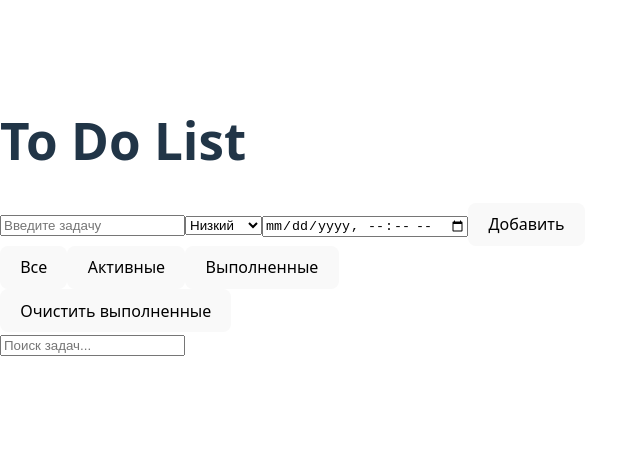
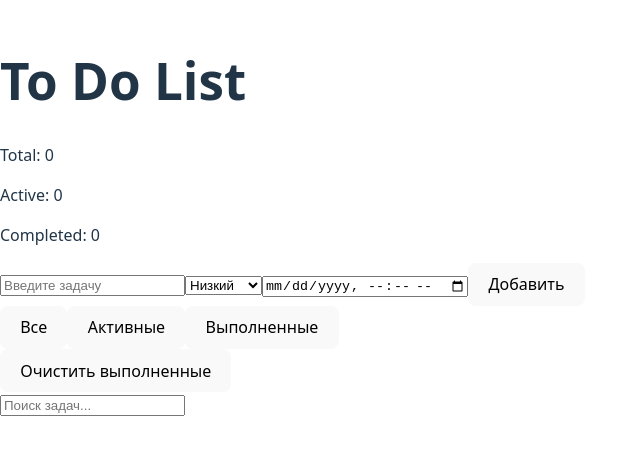
Before and after one commit to glovas96/to-do-list, a React (Vite) app: page / in a window 1280 px wide. Shown: the part 175-630 px from the top of the page, without its empty margins (0-640 px from the left). Built offline with nearby package versions, Linux system fonts and the light colour scheme.

Commit message:
Add task counters

```diff
--- a/src/App.jsx
+++ b/src/App.jsx
@@ -24,6 +24,11 @@ function App() {
   useEffect(() => {
     localStorage.setItem("tasks", JSON.stringify(tasks));
   }, [tasks]);
+
+  // counters
+  const totalCount = tasks.length;
+  const activeCount = tasks.filter((t) => !t.completed).length;
+  const completedCount = tasks.filter((t) => t.completed).length;
 
   // add task
   const addTask = () => {
@@ -108,6 +113,13 @@ function App() {
     <div>
       {/* app title */}
       <h1>To Do List</h1>
+
+      {/* counters */}
+      <div>
+        <p>Total: {totalCount}</p>
+        <p>Active: {activeCount}</p>
+        <p>Completed: {completedCount}</p>
+      </div>
 
       {/* input task field */}
       <input
```
